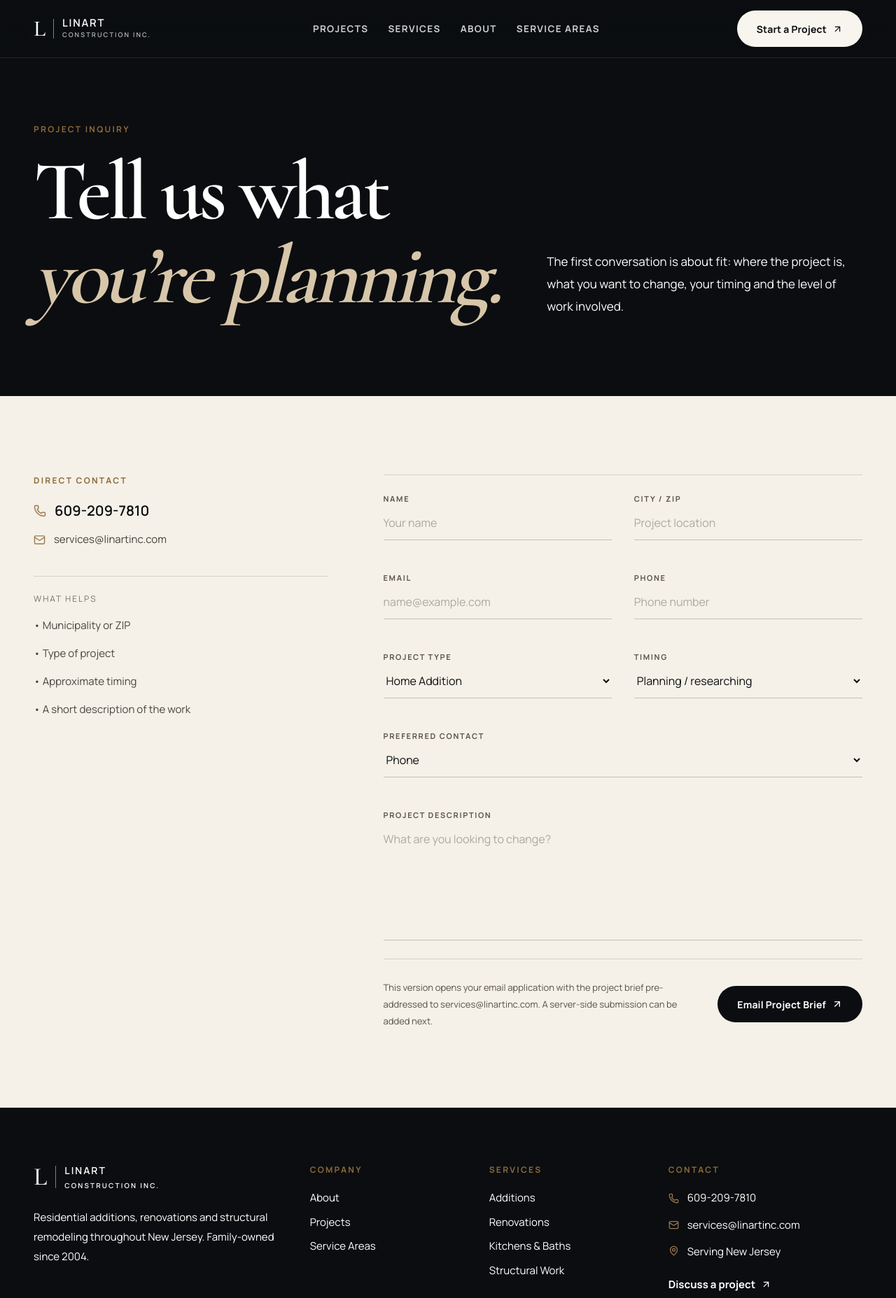
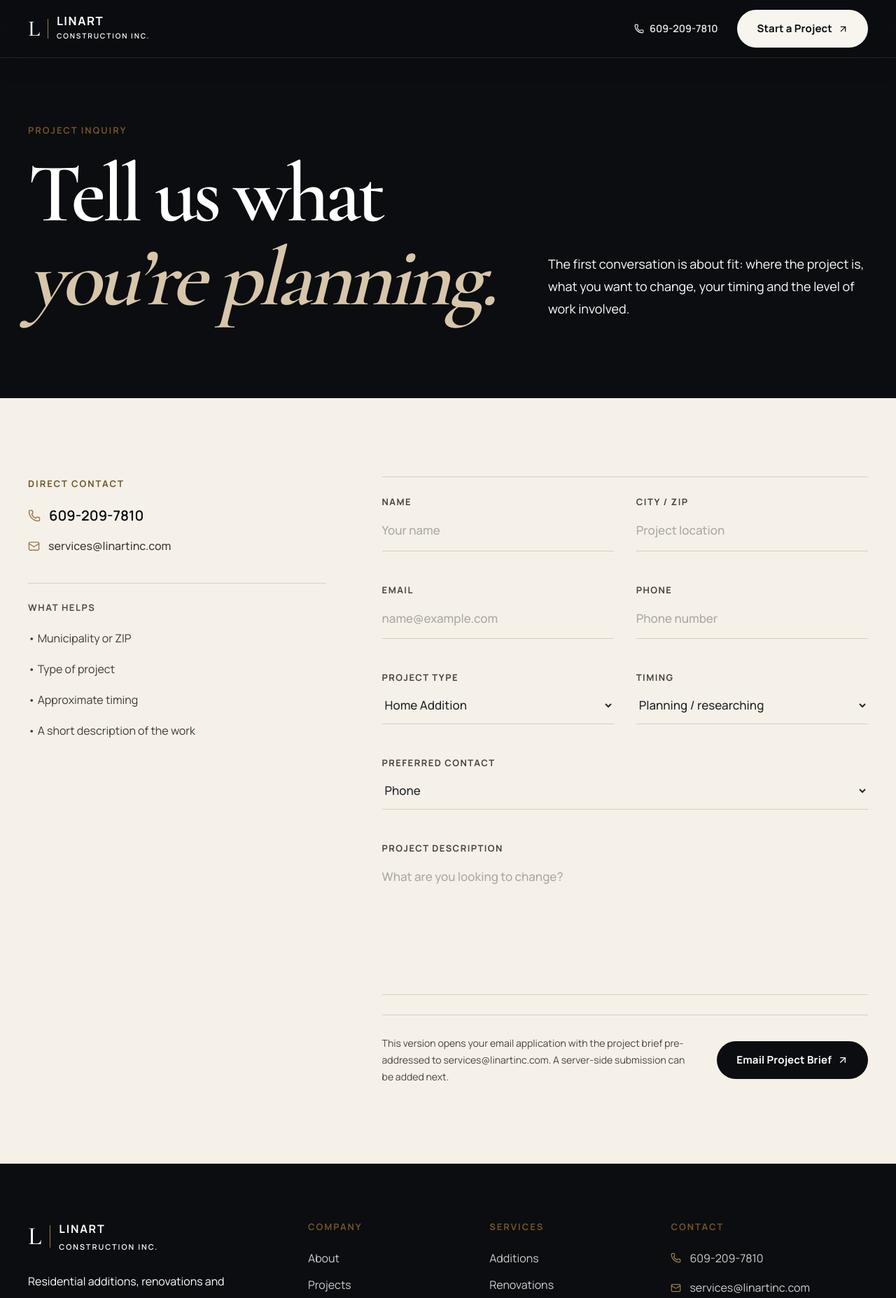
Before and after one commit to joshmas90/linartinc, a React (Vite) app in the folder apps/web/: page /contact in a window 1280 px wide. Shown: the top 1855 px of the page at 70% size. Built offline with nearby package versions, Linux system fonts and the light colour scheme.

Commit message:
Fix Linart header contrast and site-wide readability

```diff
--- a/apps/web/src/components/Footer.jsx
+++ b/apps/web/src/components/Footer.jsx
@@ -14,18 +14,18 @@ const Footer = () => {
               <span className="display-serif text-4xl leading-none">L</span>
               <span className="h-8 w-px bg-[#9b7b4f]" />
               <div>
-                <div className="text-sm font-semibold tracking-[0.14em]">LINART</div>
-                <div className="mt-1 text-[0.62rem] font-semibold uppercase tracking-[0.22em] text-white/62">Construction Inc.</div>
+                <div className="text-[16px] font-bold tracking-[0.11em]">LINART</div>
+                <div className="mt-1 text-[0.68rem] font-semibold uppercase tracking-[0.18em] text-white/74">Construction Inc.</div>
               </div>
             </div>
-            <p className="mt-6 max-w-sm text-[15px] leading-7 text-white/72">
+            <p className="mt-6 max-w-sm text-[16px] leading-8 text-white/78">
               Residential additions, renovations and structural remodeling throughout New Jersey. Family-owned since 2004.
             </p>
           </div>
 
           <div>
             <p className="eyebrow">Company</p>
-            <div className="mt-5 space-y-3 text-[15px] text-white/72">
+            <div className="mt-5 space-y-3 text-[16px] text-white/80">
               <Link className="block hover:text-white" to="/about">About</Link>
               <Link className="block hover:text-white" to="/projects">Projects</Link>
               <Link className="block hover:text-white" to="/service-areas">Service Areas</Link>
@@ -34,7 +34,7 @@ const Footer = () => {
 
           <div>
             <p className="eyebrow">Services</p>
-            <div className="mt-5 space-y-3 text-[15px] text-white/72">
+            <div className="mt-5 space-y-3 text-[16px] text-white/80">
               <Link className="block hover:text-white" to="/services">Additions</Link>
               <Link className="block hover:text-white" to="/services">Renovations</Link>
               <Link className="block hover:text-white" to="/services">Kitchens & Baths</Link>
@@ -44,7 +44,7 @@ const Footer = () => {
 
           <div>
             <p className="eyebrow">Contact</p>
-            <div className="mt-5 space-y-4 text-[15px] text-white/72">
+            <div className="mt-5 space-y-4 text-[16px] text-white/80">
               <a href="tel:6092097810" className="flex items-center gap-3 hover:text-white">
                 <Phone size={15} className="text-[#9b7b4f]" /> 609-209-7810
               </a>
@@ -62,7 +62,7 @@ const Footer = () => {
           </div>
         </div>
 
-        <div className="flex flex-col gap-3 pt-7 text-[12px] text-white/52 sm:flex-row sm:items-center sm:justify-between">
+        <div className="flex flex-col gap-3 pt-7 text-[13px] text-white/66 sm:flex-row sm:items-center sm:justify-between">
           <p>© {year} Linart Construction Inc. All rights reserved.</p>
           <p>Residential construction · New Jersey · Since 2004</p>
         </div>
--- a/apps/web/src/components/Navigation.jsx
+++ b/apps/web/src/components/Navigation.jsx
@@ -24,25 +24,16 @@ const Navigation = () => {
 
   useEffect(() => setOpen(false), [location.pathname]);
 
-  const home = location.pathname === '/';
-  const dark = !home || scrolled;
-
   return (
-    <header
-      className={`fixed inset-x-0 top-0 z-50 transition-all duration-300 ${
-        dark
-          ? 'border-b border-white/10 bg-[#0b0d10]/96 backdrop-blur-xl'
-          : 'bg-gradient-to-b from-black/55 via-black/20 to-transparent'
-      }`}
-    >
+    <header className="fixed inset-x-0 top-0 z-50 border-b border-white/10 bg-[#0b0d10]/96 shadow-[0_8px_30px_rgba(0,0,0,0.14)] backdrop-blur-xl">
       <div className="site-container">
         <div className={`flex items-center justify-between transition-all ${scrolled ? 'h-[68px]' : 'h-[82px]'}`}>
           <Link to="/" className="relative z-50 flex items-center gap-3 text-white" aria-label="Linart Construction home">
             <span className="display-serif text-[2rem] leading-none tracking-[-0.04em]">L</span>
             <span className="h-7 w-px bg-[#9b7b4f]" />
             <span className="flex flex-col">
-              <span className="text-[0.93rem] font-semibold leading-none tracking-[0.12em]">LINART</span>
-              <span className="mt-1 text-[0.58rem] font-semibold uppercase tracking-[0.22em] text-white/70">
+              <span className="text-[1.05rem] font-bold leading-none tracking-[0.09em]">LINART</span>
+              <span className="mt-1 text-[0.64rem] font-semibold uppercase tracking-[0.18em] text-white/82">
                 Construction Inc.
               </span>
             </span>
@@ -56,8 +47,8 @@ const Navigation = () => {
                   <Link
                     key={link.path}
                     to={link.path}
-                    className={`relative py-2 text-[0.84rem] font-bold uppercase tracking-[0.10em] ${
-                      active ? 'text-white' : 'text-white/80 hover:text-white'
+                    className={`relative py-2 text-[0.9rem] font-bold uppercase tracking-[0.075em] ${
+                      active ? 'text-white' : 'text-white/88 hover:text-white'
                     }`}
                   >
                     {link.name}
@@ -69,7 +60,7 @@ const Navigation = () => {
 
             <span className="h-6 w-px bg-white/12" />
 
-            <a href="tel:6092097810" className="flex items-center gap-2 text-[0.82rem] font-semibold text-white/84 hover:text-white">
+            <a href="tel:6092097810" className="flex items-center gap-2 text-[0.9rem] font-semibold text-white/90 hover:text-white">
               <Phone size={14} />
               609-209-7810
             </a>
@@ -118,7 +109,7 @@ const Navigation = () => {
               <div className="mt-auto border-t border-white/12 pt-6">
                 <p className="eyebrow">Direct</p>
                 <a href="tel:6092097810" className="mt-3 block text-xl text-white">609-209-7810</a>
-                <a href="mailto:services@linartinc.com" className="mt-2 block text-sm text-white/60">services@linartinc.com</a>
+                <a href="mailto:services@linartinc.com" className="mt-2 block text-[15px] text-white/78">services@linartinc.com</a>
               </div>
             </div>
           </motion.div>
--- a/apps/web/src/index.css
+++ b/apps/web/src/index.css
@@ -55,6 +55,8 @@
     background: #f5f1e8;
     color: #0b0d10;
     font-family: "Manrope", ui-sans-serif, system-ui, sans-serif;
+    font-size: 17px;
+    line-height: 1.65;
     text-rendering: optimizeLegibility;
     -webkit-font-smoothing: antialiased;
   }
@@ -75,12 +77,12 @@
   }
 
   .site-container {
-    @apply mx-auto w-full max-w-[1440px] px-5 sm:px-8 lg:px-12;
+    @apply mx-auto w-full max-w-[1280px] px-5 sm:px-8 lg:px-10;
   }
 
   .eyebrow {
-    @apply text-[12px] font-bold uppercase tracking-[0.19em];
-    color: #8d6a38;
+    @apply text-[13px] font-bold uppercase tracking-[0.15em];
+    color: #765326;
   }
 
   .section-title {
@@ -88,8 +90,8 @@
   }
 
   .body-copy {
-    @apply text-base leading-8 sm:text-[17px] sm:leading-8;
-    color: #3f444a;
+    @apply text-[17px] leading-8 sm:text-[18px] sm:leading-9;
+    color: #30353a;
   }
 
   .hairline {
@@ -97,13 +99,13 @@
   }
 
   .link-arrow {
-    @apply inline-flex items-center gap-2 text-[15px] font-bold transition-all duration-300;
+    @apply inline-flex items-center gap-2 text-[16px] font-bold transition-all duration-300;
   }
 
   .link-arrow:hover { gap: 0.75rem; }
 
   .premium-button {
-    @apply inline-flex min-h-[52px] items-center justify-center gap-2 rounded-full px-7 text-[14px] font-bold tracking-[0.01em] transition-all duration-300;
+    @apply inline-flex min-h-[54px] items-center justify-center gap-2 rounded-full px-7 text-[15px] font-bold tracking-[0.01em] transition-all duration-300;
   }
 
   .premium-button-dark {
@@ -156,8 +158,33 @@
 .readable-dark-soft { color: rgba(255,255,255,.66); }
 .readable-footer { color: rgba(255,255,255,.70); }
 
-@media (min-width: 1024px) {
-  .site-container {
-    max-width: 1480px;
+
+
+
+/* High-legibility production pass */
+.production-copy {
+  color: #30353a;
+  font-size: 17px;
+  line-height: 1.8;
+}
+
+.production-copy-dark {
+  color: rgba(255,255,255,.80);
+  font-size: 16px;
+  line-height: 1.75;
+}
+
+.production-meta {
+  color: #59534c;
+  font-size: 13px;
+  line-height: 1.55;
+}
+
+@media (max-width: 767px) {
+  body { font-size: 16px; }
+  .body-copy,
+  .production-copy {
+    font-size: 16px;
+    line-height: 1.75;
   }
 }
--- a/apps/web/src/pages/ContactPage.jsx
+++ b/apps/web/src/pages/ContactPage.jsx
@@ -37,7 +37,7 @@ ${form.message}`
   };
 
   const inputClass =
-    'w-full border-0 border-b border-black/20 bg-transparent px-0 py-3 text-[16px] outline-none transition-colors placeholder:text-black/30 focus:border-[#9b7b4f] focus:ring-0';
+    'w-full border-0 border-b border-black/28 bg-transparent px-0 py-3.5 text-[17px] font-medium text-[#22262a] outline-none transition-colors placeholder:text-black/30 focus:border-[#9b7b4f] focus:ring-0';
 
   return (
     <>
@@ -54,7 +54,7 @@ ${form.message}`
               Tell us what
               <span className="block italic text-[#d7c6a9]">you’re planning.</span>
             </h1>
-            <p className="max-w-xl text-[16px] leading-8 text-white/76 sm:text-[17px]">
+            <p className="max-w-xl text-[17px] leading-8 text-white/84 sm:text-[18px]">
               The first conversation is about fit: where the project is, what you want to change, your timing and the level of work involved.
             </p>
           </div>
@@ -69,13 +69,13 @@ ${form.message}`
               <a href="tel:6092097810" className="mt-5 flex items-center gap-3 text-xl font-semibold">
                 <Phone size={18} className="text-[#9b7b4f]" /> 609-209-7810
               </a>
-              <a href="mailto:services@linartinc.com" className="mt-4 flex items-center gap-3 text-[15px] text-[#46413b] hover:text-black">
+              <a href="mailto:services@linartinc.com" className="mt-4 flex items-center gap-3 text-[16px] font-medium text-[#3f3a35] hover:text-black">
                 <Mail size={17} className="text-[#9b7b4f]" /> services@linartinc.com
               </a>
 
               <div className="mt-10 border-t hairline pt-6">
-                <p className="text-xs uppercase tracking-[0.16em] text-[#77726a]">What helps</p>
-                <ul className="mt-4 space-y-3 text-[15px] leading-7 text-[#49443e]">
+                <p className="text-[13px] font-bold uppercase tracking-[0.12em] text-[#514b44]">What helps</p>
+                <ul className="mt-4 space-y-3 text-[16px] leading-8 text-[#3f3a35]">
                   <li>• Municipality or ZIP</li>
                   <li>• Type of project</li>
                   <li>• Approximate timing</li>
@@ -87,23 +87,23 @@ ${form.message}`
             <form onSubmit={submit} className="border-t hairline">
               <div className="grid gap-x-8 sm:grid-cols-2">
                 <label className="py-5">
-                  <span className="text-[11px] font-bold uppercase tracking-[0.15em] text-[#5c554c]">Name</span>
+                  <span className="text-[13px] font-bold uppercase tracking-[0.11em] text-[#49433d]">Name</span>
                   <input required name="name" value={form.name} onChange={change} className={inputClass} placeholder="Your name" />
                 </label>
                 <label className="py-5">
-                  <span className="text-[11px] font-bold uppercase tracking-[0.15em] text-[#5c554c]">City / ZIP</span>
+                  <span className="text-[13px] font-bold uppercase tracking-[0.11em] text-[#49433d]">City / ZIP</span>
                   <input required name="city" value={form.city} onChange={change} className={inputClass} placeholder="Project location" />
                 </label>
                 <label className="py-5">
-                  <span className="text-[11px] font-bold uppercase tracking-[0.15em] text-[#5c554c]">Email</span>
+                  <span className="text-[13px] font-bold uppercase tracking-[0.11em] text-[#49433d]">Email</span>
                   <input required type="email" name="email" value={form.email} onChange={change} className={inputClass} placeholder="name@example.com" />
                 </label>
                 <label className="py-5">
-                  <span className="text-[11px] font-bold uppercase tracking-[0.15em] text-[#5c554c]">Phone</span>
+                  <span className="text-[13px] font-bold uppercase tracking-[0.11em] text-[#49433d]">Phone</span>
                   <input required type="tel" name="phone" value={form.phone} onChange={change} className={inputClass} placeholder="Phone number" />
                 </label>
                 <label className="py-5">
-                  <span className="text-[11px] font-bold uppercase tracking-[0.15em] text-[#5c554c]">Project Type</span>
+                  <span className="text-[13px] font-bold uppercase tracking-[0.11em] text-[#49433d]">Project Type</span>
                   <select name="service" value={form.service} onChange={change} className={inputClass}>
                     <option>Home Addition</option>
                     <option>Whole-Home Renovation</option>
@@ -115,7 +115,7 @@ ${form.message}`
                   </select>
                 </label>
                 <label className="py-5">
-                  <span className="text-[11px] font-bold uppercase tracking-[0.15em] text-[#5c554c]">Timing</span>
+                  <span className="text-[13px] font-bold uppercase tracking-[0.11em] text-[#49433d]">Timing</span>
                   <select name="timing" value={form.timing} onChange={change} className={inputClass}>
                     <option>Planning / researching</option>
                     <option>Within 3 months</option>
@@ -125,7 +125,7 @@ ${form.message}`
                   </select>
                 </label>
                 <label className="py-5 sm:col-span-2">
-                  <span className="text-[11px] font-bold uppercase tracking-[0.15em] text-[#5c554c]">Preferred Contact</span>
+                  <span className="text-[13px] font-bold uppercase tracking-[0.11em] text-[#49433d]">Preferred Contact</span>
                   <select name="contact" value={form.contact} onChange={change} className={inputClass}>
                     <option>Phone</option>
                     <option>Email</option>
@@ -133,7 +133,7 @@ ${form.message}`
                   </select>
                 </label>
                 <label className="py-5 sm:col-span-2">
-                  <span className="text-[11px] font-bold uppercase tracking-[0.15em] text-[#5c554c]">Project Description</span>
+                  <span className="text-[13px] font-bold uppercase tracking-[0.11em] text-[#49433d]">Project Description</span>
                   <textarea
                     required
                     name="message"
@@ -147,7 +147,7 @@ ${form.message}`
               </div>
 
               <div className="flex flex-col gap-4 border-t hairline pt-7 sm:flex-row sm:items-center sm:justify-between">
-                <p className="max-w-md text-[13px] leading-6 text-[#575149]">
+                <p className="max-w-md text-[14px] leading-6 text-[#49443e]">
                   This version opens your email application with the project brief pre-addressed to services@linartinc.com. A server-side submission can be added next.
                 </p>
                 <button type="submit" className="premium-button-dark shrink-0">
```
Also changed, not shown: apps/web/src/pages/AboutPage.jsx (+7 -7 lines), apps/web/src/pages/HomePage.jsx (+13 -13 lines), apps/web/src/pages/ProjectsPage.jsx (+5 -5 lines), apps/web/src/pages/ServiceAreasPage.jsx (+4 -4 lines), apps/web/src/pages/ServicesPage.jsx (+4 -4 lines).
